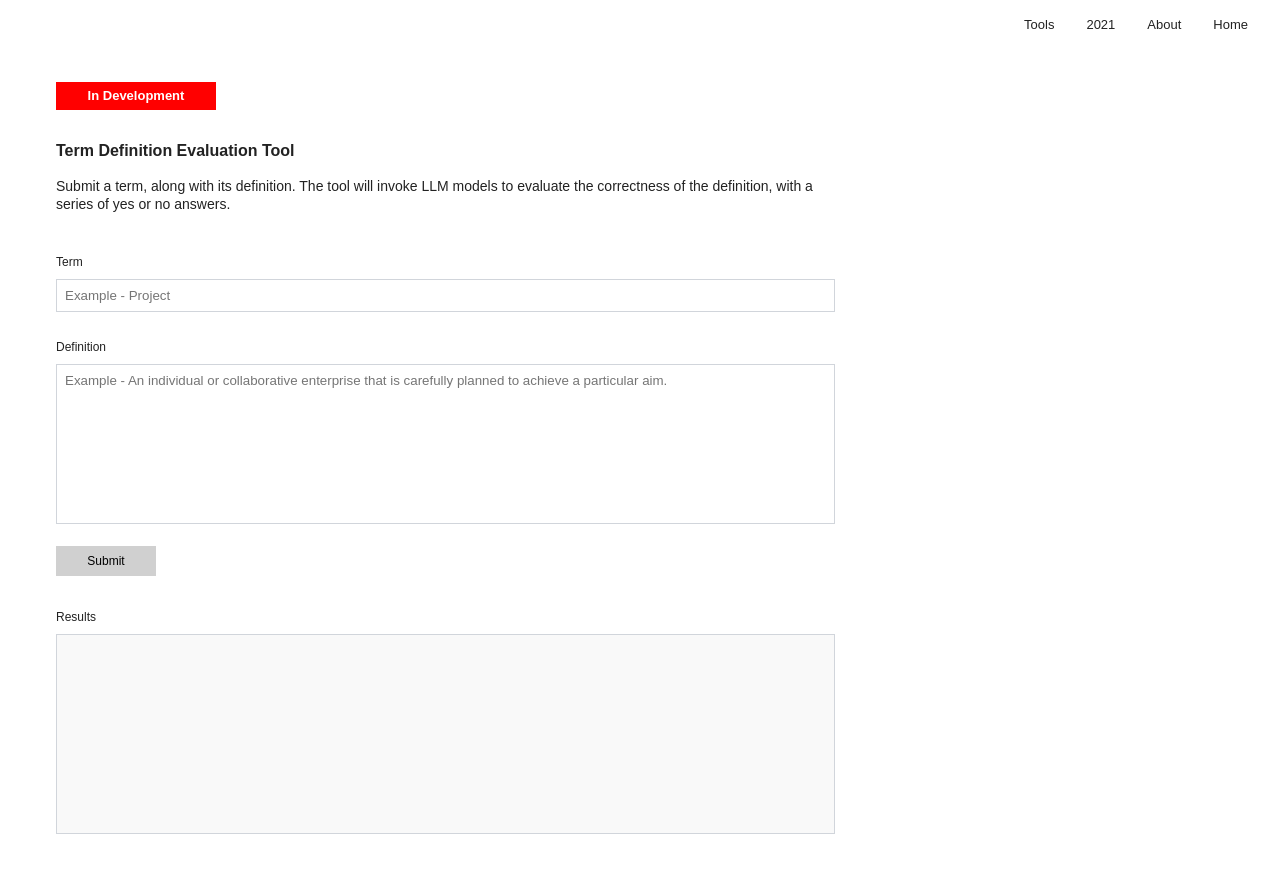
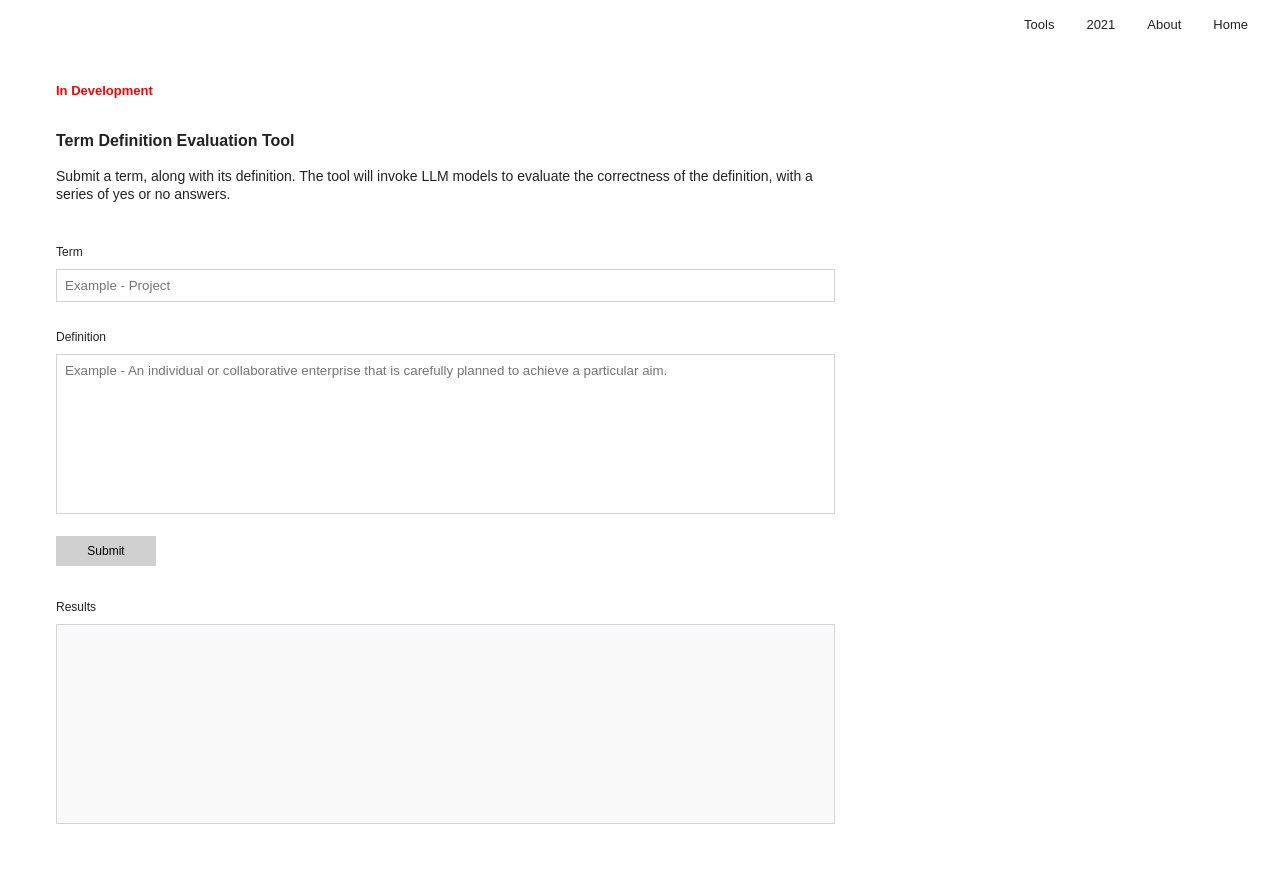
Before and after one commit to justinguevara/www.justinguevara.ca, a React (Vite) app: page /tools in a window 1280 px wide. Shown: the top 872 px of the page. Built offline with nearby package versions, Linux system fonts and the light colour scheme.

Commit message:
update llm query api response processing

```diff
--- a/src/components/pages/toolspage/ToolsPage.tsx
+++ b/src/components/pages/toolspage/ToolsPage.tsx
@@ -8,13 +8,13 @@ import "./style.css";
 export default function ToolsPage (): JSX.Element {
   const [term, setTerm] = useState('');
   const [definition, setDefinition] = useState('');
-  const [results, setResults] = useState(<div></div>);
+  const [results, setResults] = useState([]);
   const [isSubmitting, setIsSubmitting] = useState(false);
 
   const handle_submit = async (event: React.FormEvent<HTMLFormElement>) => {
     event.preventDefault();
     setIsSubmitting(true);
-    setResults(<div>...</div>);
+    setResults(['...']);
     try {
       const response = await axios.post(EnvironmentService.getUrlBase() + '/api/1/query', {
         term: term,
@@ -26,17 +26,18 @@ export default function ToolsPage (): JSX.Element {
         }
       });
       const data = response.data;
-      if (typeof (data[0]?.model ?? null) !== 'string') {
+
+      if (typeof (data[0].model ?? null) !== 'string') {
         // @todo
         throw 'error';
       }
-      const processed_elements = data.map((item, index) => (
-        <div key={index}>{(item.model ?? '').toLowerCase()} - {(item.content ?? '').toLowerCase()}</div>
-      ));
+      const processed_elements = data.map(function (item, index) {
+        return `${item.model ?? 'Unknown model'} - ${(item.response?.content?.answer ?? 'error').toLowerCase()}`;
+      });
 
       setResults(processed_elements);
     } catch (error) {
-      setResults(<div>'error'</div>);
+      setResults(['error']);
     } finally {
       setTimeout(() => {
         setIsSubmitting(false);
@@ -59,6 +60,7 @@ export default function ToolsPage (): JSX.Element {
 
             <form onSubmit={handle_submit}>
               <h2 className="jg-heading">Term</h2>
+              {/* @todo context, prompt, noun vs verb */}
               <input
                 type="text"
                 className="jg-input jg-mb-1rem"
@@ -80,7 +82,9 @@ export default function ToolsPage (): JSX.Element {
 
               <h2 className="jg-heading">Results</h2>
               <div className="jg-response-data">
-                {results}
+                {results.map(function (item, index) {
+                  return (<div key={index}>{item}</div>);
+                })}
               </div>
             </form>
           </div>
--- a/src/components/pages/toolspage/style.css
+++ b/src/components/pages/toolspage/style.css
@@ -136,10 +136,6 @@
 }
 
 .jg-under-construction {
-  background-color: red;
-  color: white;
+  color: red;
   font-weight: bold;
-  padding: 5px;
-  text-align: center;
-  width: 160px;
 }
```
Also changed, not shown: src/components/pages/QuestionMarkPage.tsx (added).
